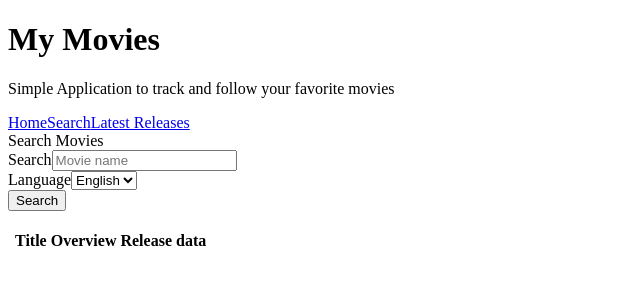
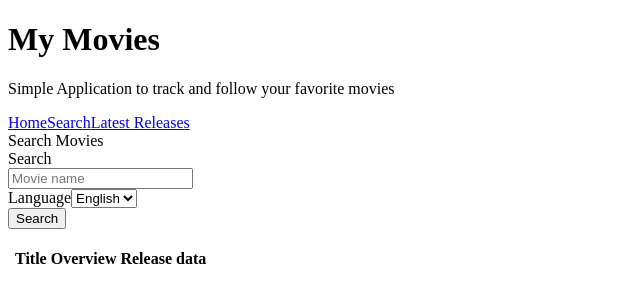
Before and after one commit to saikrir/MyMovies, a React app: page /Search in a window 1280 px wide. Shown: the top 302 px of the page, without its empty margins (0-640 px from the left). Built offline with nearby package versions, Linux system fonts and the light colour scheme; the HTML template or start-up script is replaced by a standard one.

Commit message:
Added Search Validation

```diff
--- a/src/client/components/searchForm.jsx
+++ b/src/client/components/searchForm.jsx
@@ -1,10 +1,28 @@
 import React from 'react';
 import { Field } from 'redux-form';
+import PropTypes from 'prop-types';
 
 
 const cardStyle = {
 	width: '48rem'
 };
+
+const validateMovieName = value => {
+	return value ? undefined : 'Movie Name field is required';
+};
+
+const renderInput = ({ input, meta, ...rest }) => {
+	return <div>
+		<input  {...input} {...rest} />
+		{(meta.touched && meta.invalid) &&
+			(<div className='bg-danger'>
+				{meta.error}
+			</div>)}
+	</div>;
+};
+
+const normalizeSearch = value => value && value.toUpperCase();
+
 
 const SearchForm = () =>
 	<div className={['card'].join(' ')} style={cardStyle}>
@@ -13,7 +31,9 @@ const SearchForm = () =>
 		</div>
 		<div className='form-group'>
 			<label htmlFor="searchQuery">Search</label>
-			<Field component="input" className="form-control" id="searchQuery" name="searchQuery" placeholder="Movie name" />
+			<Field component={renderInput} className="form-control" id="searchQuery" name="searchQuery" placeholder="Movie name"
+				validate={[validateMovieName]}
+				normalize={normalizeSearch} />
 		</div>
 		<div className='form-group'>
 			<label htmlFor="language">Language</label>
@@ -31,4 +51,9 @@ const SearchForm = () =>
 		</div>
 	</div>;
 
+SearchForm.propTypes = {
+	input: PropTypes.object,
+	meta: PropTypes.object
+};
+
 export default SearchForm;
```
